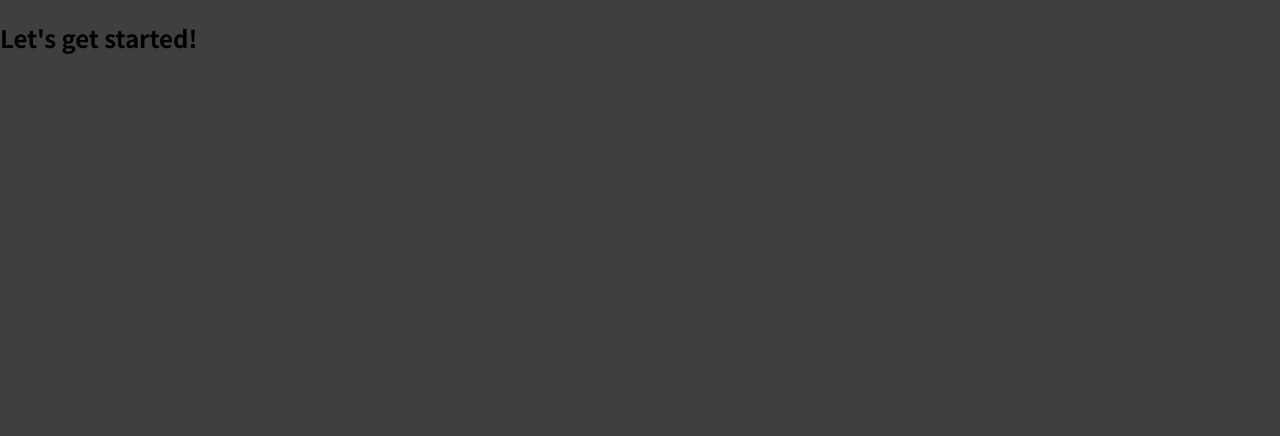
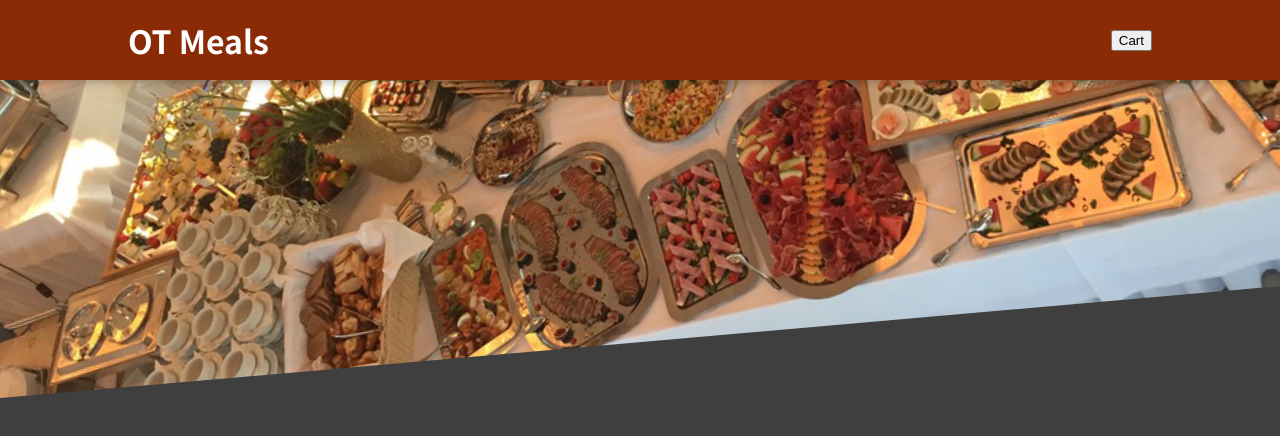
Before and after one commit to Otaiki1/food-order-app, a JavaScript app: page / in a window 1280 px wide. Shown: the top 436 px of the page. Built offline with nearby package versions, Linux system fonts and the light colour scheme.

Commit message:
feat: add Header

```diff
--- a/src/App.js
+++ b/src/App.js
@@ -1,8 +1,10 @@
+import Header from "./components/Layout/Header";
+
 function App() {
   return (
-    <div>
-      <h2>Let's get started!</h2>
-    </div>
+    <>
+      <Header />
+    </>
   );
 }
 
--- /dev/null
+++ b/src/components/Layout/Header.js
@@ -0,0 +1,15 @@
+import mealsImage from "../../assets/meals.jpg";
+import classes from "./Header.module.css";
+export default function Header(props) {
+  return (
+    <>
+      <header className={classes.header}>
+        <h1>OT Meals</h1>
+        <button>Cart</button>
+      </header>
+      <div className={classes["main-image"]}>
+        <img src={mealsImage} alt="Table of food" />
+      </div>
+    </>
+  );
+}
--- /dev/null
+++ b/src/components/Layout/Header.module.css
@@ -0,0 +1,29 @@
+.header {
+  position: fixed;
+  top: 0;
+  left: 0;
+  width: 100%;
+  height: 5rem;
+  background-color: #8a2b06;
+  color: white;
+  display: flex;
+  justify-content: space-between;
+  align-items: center;
+  padding: 0 10%;
+  box-shadow: 0 2px 8px rgba(0, 0, 0, 0.25);
+  z-index: 10;
+}
+
+.main-image {
+  width: 100%;
+  height: 25rem;
+  z-index: 0;
+  overflow: hidden;
+}
+
+.main-image img {
+  width: 110%;
+  height: 100%;
+  object-fit: cover;
+  transform: rotateZ(-5deg) translateY(-4rem) translateX(-1rem);
+}
```
Also changed, not shown: src/assets/meals.jpg (added).
